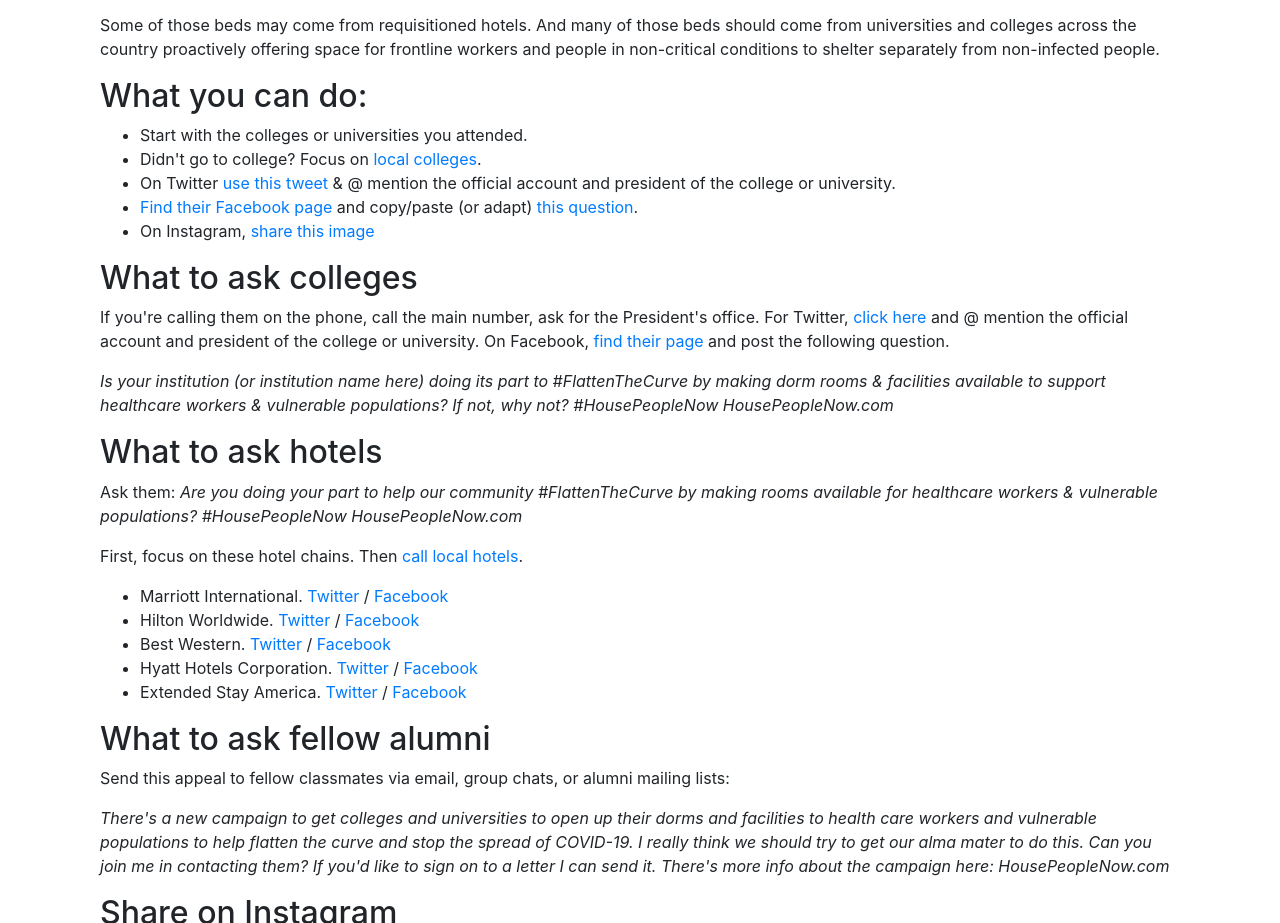
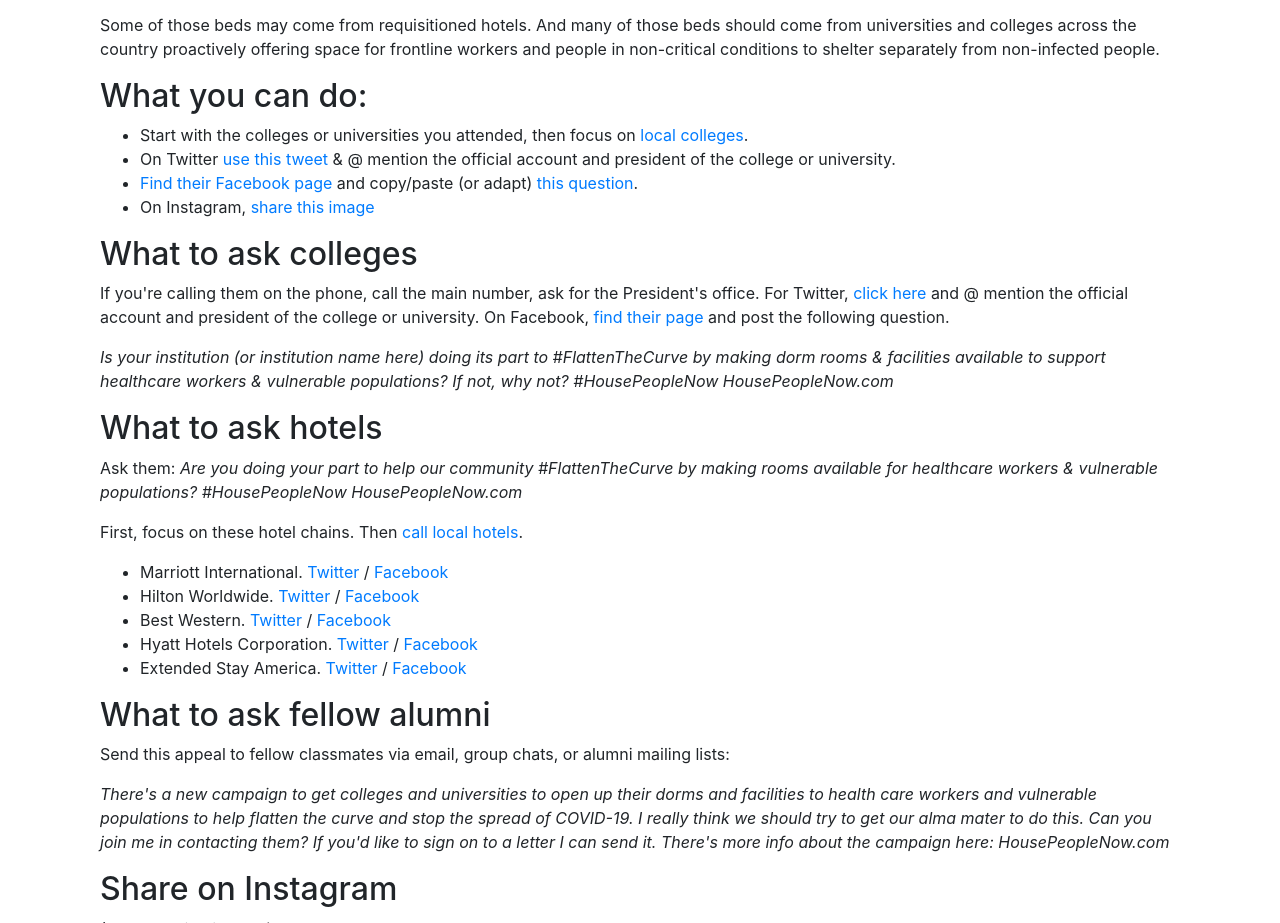
Before and after one commit to holmesworcester/housepeoplenow, a plain HTML site: page index.html in a window 1280 px wide. Shown: the part 1649-2572 px from the top of the page. Drawn offline with nearby package versions, Linux system fonts and the light colour scheme.

Commit message:
adds link and fixes typo

```diff
--- a/index.html
+++ b/index.html
@@ -26,7 +26,7 @@
     <br>
     <!-- <p>It uses utility classes for typography and spacing to space content out within the larger container.</p> -->
     <div class="text-center">
-    <a class="btn btn-primary btn-lg" href="#" role="button">Demand Action</a>
+    <a class="btn btn-primary btn-lg" href="#what-you-can-do-" role="button">Demand Action</a>
     <br>
 </div>
 </div>
@@ -63,8 +63,7 @@ Some schools and hotels have already stepped up to do this. In Italy, people are
 <p>Some of those beds may come from requisitioned hotels. And many of those beds should come from universities and colleges across the country proactively offering space for frontline workers and people in non-critical conditions to shelter separately from non-infected people.</p>
 <h2 id="what-you-can-do-">What you can do:</h2>
 <ul>
-<li>Start with the colleges or universities you attended. </li>
-<li>Didn&#39;t go to college? Focus on <a href="https://www.google.com/maps/search/colleges+near+me/">local colleges</a>.</li>
+<li>Start with the colleges or universities you attended, then focus on <a href="https://www.google.com/maps/search/colleges+near+me/">local colleges</a>.</li>
 <li>On Twitter <a href="https://twitter.com/intent/tweet?url=HousePeopleNow.com&amp;text=Is%20your%20institution%20doing%20its%20part%20to%20%23FlattenTheCurve%20by%20making%20dorm%20rooms%20%26%20facilities%20available%20to%20support%20healthcare%20workers%20%26%20vulnerable%20populations%3F%20If%20not%2C%20why%20not%3F%20%23HousePeopleNow">use this tweet</a> &amp; @ mention the official account and president of the college or university.</li>
 <li><a href="https://www.facebook.com/search/pages/?q=college">Find their Facebook page</a> and copy/paste (or adapt) <a href="#what-to-ask-colleges">this question</a>.</li>
 <li>On Instagram, <a href="#share-on-instagram">share this image</a></li>
```
